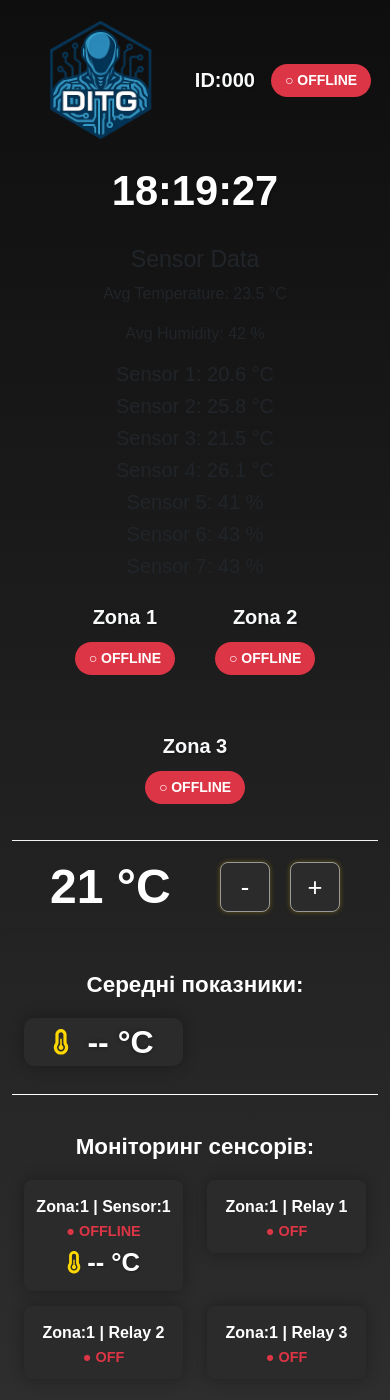
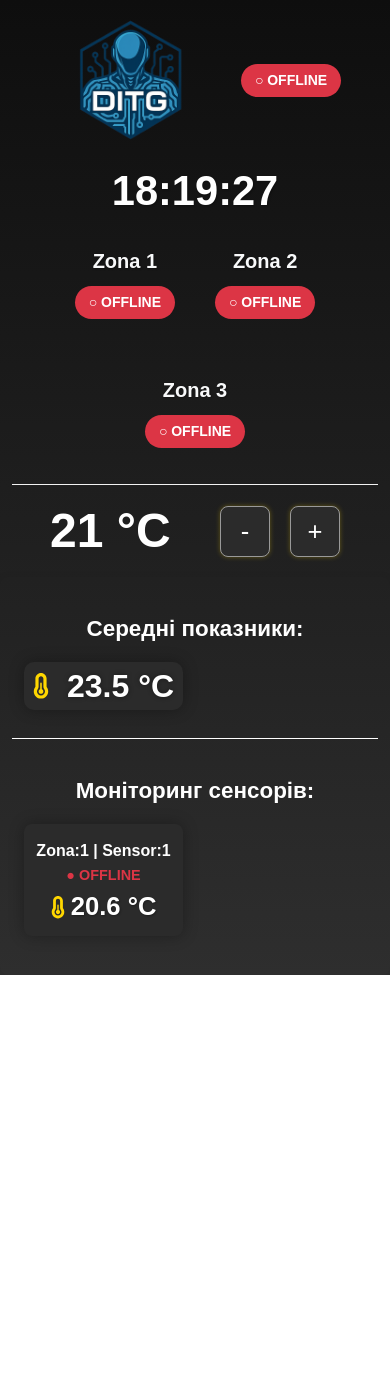
Before and after one commit to DITGDIGENTIS/ditgdigentis, a Next.js app: page / in a window 390 px wide. Shown: the top 1400 px of the page. After the commit the page ends 975 px from the top, so only its background shows below. Built offline with nearby package versions, Linux system fonts and the light colour scheme; no server answers.

Commit message:
zona1 status rele

```diff
--- a/src/app/api/status/route.ts
+++ b/src/app/api/status/route.ts
@@ -3,15 +3,12 @@ import { writeFile, readFile } from "fs/promises";
 import path from "path";
 
 // Путь к файлу, где будут храниться данные
-const filePath = path.resolve("data/status.json"); // Использование постоянного пути
+const filePath = path.resolve("/tmp/status.json");
 
 type DeviceStatus = {
   ip: string;
   timestamp: number;
   temp?: string; // Температура датчика (опционально)
-  relay1?: number; // Статус реле 1
-  relay2?: number; // Статус реле 2
-  relay3?: number; // Статус реле 3
 };
 
 type StatusMap = {
@@ -23,62 +20,41 @@ export async function POST(req: Request) {
   try {
     const form = await req.formData();
 
-    // Извлекаем id, ip и статусы реле
+    // Извлекаем id, ip и температуру
     const id = form.get("id")?.toString() || "unknown"; // ID устройства, например zona1
     const ip = form.get("ip")?.toString() || "none";  // IP устройства
-    const relay1 = form.get("relay1")?.toString(); // Статус реле 1
-    const relay2 = form.get("relay2")?.toString(); // Статус реле 2
-    const relay3 = form.get("relay3")?.toString(); // Статус реле 3
-    const temp = form.get("temp")?.toString(); // Температура датчика (если есть)
+    const tempRaw = form.get("temp")?.toString(); // Температура в строковом формате
+    const temp = tempRaw && tempRaw !== "undefined" ? tempRaw : undefined;  // Если температура есть, сохраняем её
     const timestamp = Date.now(); // Время отправки данных
 
     // Логируем получение данных для дебага
-    console.log("Received data:", { id, ip, relay1, relay2, relay3, temp });
+    console.log("Received data:", { id, ip, temp });
 
-    // Проверяем на корректность статуса реле
-    const relayStatus = {
-      relay1: relay1 ? parseInt(relay1) : undefined,
-      relay2: relay2 ? parseInt(relay2) : undefined,
-      relay3: relay3 ? parseInt(relay3) : undefined,
-    };
+    let data: StatusMap = {};
 
     // Попробуем прочитать и распарсить данные из файла
-    let data: StatusMap = {};
     try {
       const raw = await readFile(filePath, "utf8");
       data = JSON.parse(raw);
-    } catch (error) {
-      // Если файл пустой или не существует, начинаем с пустого объекта
-      console.error("Error reading file:", error);
-      data = {};
+    } catch {
+      data = {}; // Если файл пустой или не существует, начинаем с пустого объекта
     }
 
     // Добавляем или обновляем данные для указанного устройства
     data[id] = {
       ip,
       timestamp,
-      ...(temp ? { temp } : {}),
-      ...(relayStatus.relay1 !== undefined ? { relay1: relayStatus.relay1 } : {}),
-      ...(relayStatus.relay2 !== undefined ? { relay2: relayStatus.relay2 } : {}),
-      ...(relayStatus.relay3 !== undefined ? { relay3: relayStatus.relay3 } : {}),
+      ...(temp ? { temp } : {}), // Сохраняем температуру, если она есть
     };
 
     // Записываем обновленные данные в файл
-    try {
-      await writeFile(filePath, JSON.stringify(data), "utf8");
-      console.log("Data saved successfully");
-    } catch (error) {
-      console.error("Error writing file:", error);
-    }
+    await writeFile(filePath, JSON.stringify(data), "utf8");
 
     // Возвращаем успешный ответ с информацией о сохранённых данных
     return NextResponse.json({
       status: "ok",
       savedAs: id,
       ip,
-      relay1: relayStatus.relay1,
-      relay2: relayStatus.relay2,
-      relay3: relayStatus.relay3,
       temp, // Включаем температуру в ответ для дебага
     });
   } catch (error) {
--- a/src/app/page.tsx
+++ b/src/app/page.tsx
@@ -9,21 +9,6 @@ import ZonaTemperature from "../components/ZonaTemperature";
 export default function Home() {
   const [time, setTime] = useState("");
   const [isOnline, setIsOnline] = useState(false);
-
-  // Стейт для времени и сенсоров
-  const [sensorData, setSensorData] = useState<{ [key: string]: string }>({
-    sensor1: "-- °C",
-    sensor2: "-- °C",
-    sensor3: "-- °C",
-    sensor4: "-- °C",
-    sensor5: "-- %",
-    sensor6: "-- %",
-    sensor7: "-- %",
-  });
-
-  // Стейт для средней температуры и влажности
-  const [avgTemp, setAvgTemp] = useState<string>("--");
-  const [avgHum, setAvgHum] = useState<string>("--");
 
   useEffect(() => {
     const updateClock = () => {
@@ -42,17 +27,16 @@ export default function Home() {
         .then((res) => res.json())
         .then((data) => {
           const now = Date.now();
-          const lastUpdate = data["server"]?.timestamp || 0;
-          const online = now - lastUpdate < 20000;
+          const lastUpdate = data.timestamp || 0;
+          const online = now - lastUpdate < 15 * 1000;
           setIsOnline(online);
         })
         .catch(() => setIsOnline(false));
     };
 
     checkRemotePiStatus();
-    const remotePiInterval = setInterval(checkRemotePiStatus, 1000);
+    const remotePiInterval = setInterval(checkRemotePiStatus, 5000);
 
-    // Обновление данных сенсоров и вычисление средней температуры и влажности
     const updateSensorData = () => {
       const sensorValues: Record<string, string> = {
         sensor1: (20 + Math.random() * 5).toFixed(1) + " °C",
@@ -64,9 +48,11 @@ export default function Home() {
         sensor7: (38 + Math.random() * 10).toFixed(0) + " %",
       };
 
-      setSensorData(sensorValues);
+      for (const key in sensorValues) {
+        const el = document.getElementById(key);
+        if (el) el.textContent = sensorValues[key];
+      }
 
-      // Рассчитываем среднюю температуру
       let sumTemp = 0;
       let countTemp = 0;
       for (let i = 1; i <= 4; i++) {
@@ -76,10 +62,10 @@ export default function Home() {
           countTemp++;
         }
       }
-      const avgTempCalculated = countTemp > 0 ? (sumTemp / countTemp).toFixed(1) : "--";
-      setAvgTemp(avgTempCalculated);
+      const avgTemp = countTemp > 0 ? (sumTemp / countTemp).toFixed(1) : "--";
+      const avgTempEl = document.getElementById("averageTemperature");
+      if (avgTempEl) avgTempEl.textContent = avgTemp + " °C";
 
-      // Рассчитываем среднюю влажность
       let sumHum = 0;
       let countHum = 0;
       for (let i = 5; i <= 7; i++) {
@@ -89,8 +75,9 @@ export default function Home() {
           countHum++;
         }
       }
-      const avgHumCalculated = countHum > 0 ? (sumHum / countHum).toFixed(0) : "--";
-      setAvgHum(avgHumCalculated);
+      const avgHum = countHum > 0 ? (sumHum / countHum).toFixed(0) : "--";
+      const avgHumEl = document.getElementById("averageHumidity");
+      if (avgHumEl) avgHumEl.textContent = avgHum + " %";
     };
 
     updateSensorData();
@@ -106,7 +93,7 @@ export default function Home() {
   return (
     <main>
       <div>
-        <div className="d-flex align-items-center justify-content-center gap-3">
+        <div className=" d-flex align-items-center justify-content-center gap-3 ">
           <img
             src="/ditg-logo.png"
             alt="DITG Logo"
@@ -114,7 +101,7 @@ export default function Home() {
             height={160}
             className="ditg-logo"
           />
-          <span className="indicator-label fw-bold fs-5 text-light">ID:000</span>
+          <span className="indicator-label fw-bold fs-5 text-light"></span>
           <span
             className={`status-indicator ${isOnline ? "online" : "offline"}`}
             title={isOnline ? "Online" : "Offline"}
@@ -135,21 +122,6 @@ export default function Home() {
               {time}
             </span>
           </div>
-        </div>
-      </div>
-
-      <div className="sensor-data-container text-center mt-4">
-        <h3>Sensor Data</h3>
-        <p>Avg Temperature: {avgTemp} °C</p>
-        <p>Avg Humidity: {avgHum} %</p>
-        <div className="sensor-details">
-          <h5>Sensor 1: {sensorData.sensor1}</h5>
-          <h5>Sensor 2: {sensorData.sensor2}</h5>
-          <h5>Sensor 3: {sensorData.sensor3}</h5>
-          <h5>Sensor 4: {sensorData.sensor4}</h5>
-          <h5>Sensor 5: {sensorData.sensor5}</h5>
-          <h5>Sensor 6: {sensorData.sensor6}</h5>
-          <h5>Sensor 7: {sensorData.sensor7}</h5>
         </div>
       </div>
 
--- a/src/components/SensorMonitor.tsx
+++ b/src/components/SensorMonitor.tsx
@@ -8,13 +8,6 @@ export function SensorMonitor() {
   const [zona1Temp, setZona1Temp] = useState<string>("--");
   const [zona1Online, setZona1Online] = useState<boolean>(false);
   const [lastTemp, setLastTemp] = useState<string | null>(null); // Храним последнее значение температуры
-
-  // Стейт для реле
-  const [relayStatus, setRelayStatus] = useState<{ [key: string]: boolean }>({
-    relay1: false,
-    relay2: false,
-    relay3: false,
-  });
 
   useEffect(() => {
     const fetchStatus = async () => {
@@ -32,7 +25,7 @@ export function SensorMonitor() {
           setZona1Online(isOnline);
 
           const temp = zona.temp;
-          console.log("Fetched Temperature:", temp); // Логируем температуру
+          console.log("Fetched Temperature:", temp);  // Логируем температуру
 
           if (temp !== lastTemp && temp !== "none") {
             const tempNum = parseFloat(temp);
@@ -43,19 +36,12 @@ export function SensorMonitor() {
               setLastTemp(temp); // Обновляем последнее значение температуры
             }
           }
-
-          // Обновляем статус реле (предполагаем, что реле передаются как relay1, relay2, relay3)
-          setRelayStatus({
-            relay1: zona.relay1 === 1,
-            relay2: zona.relay2 === 1,
-            relay3: zona.relay3 === 1,
-          });
         } else {
           setZona1Online(false);
           setZona1Temp("--");
         }
       } catch (error) {
-        console.error("Error fetching status:", error); // Логируем ошибку
+        console.error("Error fetching status:", error);  // Логируем ошибку
         setZona1Online(false);
         setZona1Temp("--");
       }
@@ -104,23 +90,6 @@ export function SensorMonitor() {
             </div>
           </div>
         </div>
-
-        {/* Вывод статуса реле */}
-        {["relay1", "relay2", "relay3"].map((relay, index) => (
-          <div key={relay} className="col-6 col-md-3">
-            <div className="average-temp-block">
-              <div className="description-temp-block">
-                Zona:1 | {`Relay ${index + 1}`}
-                <button
-                  className={`status-button ${relayStatus[relay] ? "online" : "offline"}`}
-                  title={`${relay} ${relayStatus[relay] ? "ON" : "OFF"}`}
-                >
-                  ● {relayStatus[relay] ? "ON" : "OFF"}
-                </button>
-              </div>
-            </div>
-          </div>
-        ))}
       </div>
     </div>
   );
```
